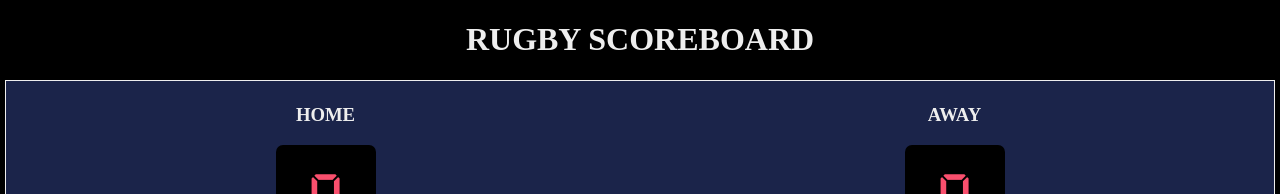
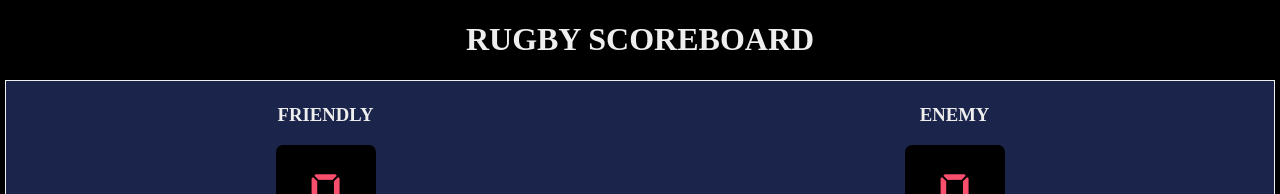
Before and after one commit to pilotbrad1/Scoreboard, a website built with Vite: page index.html in a window 1280 px wide. Shown: the top 194 px of the page. Built offline with nearby package versions, Linux system fonts and the light colour scheme.

Commit message:
UPDATED SCORE HEADERS

```diff
--- a/index.html
+++ b/index.html
@@ -6,14 +6,14 @@
         <h1 id="title">RUGBY SCOREBOARD</h1>
         <div class="container">
             <div id="home-container">
-                <h3>HOME</h3>
+                <h3>FRIENDLY</h3>
                 <p id="home_score">0</p>
                 <button id="home_try_btn" onclick="home_try_add()">Try</button>
                 <button id="home_conv_btn" onclick="home_conv_add()">Conversion</button>
                 <button id="home_pen_btn" onclick="home_pen_add()">Penalty</button>
             </div>
             <div id="guest-container">
-                <h3>AWAY</h3>
+                <h3>ENEMY</h3>
                 <p id="guest_score">0</p>
                 <button id="guest_try_btn" onclick="guest_try_add()">Try</button>
                 <button id="guest_conv_btn" onclick="guest_conv_add()">Conversion</button>
```
